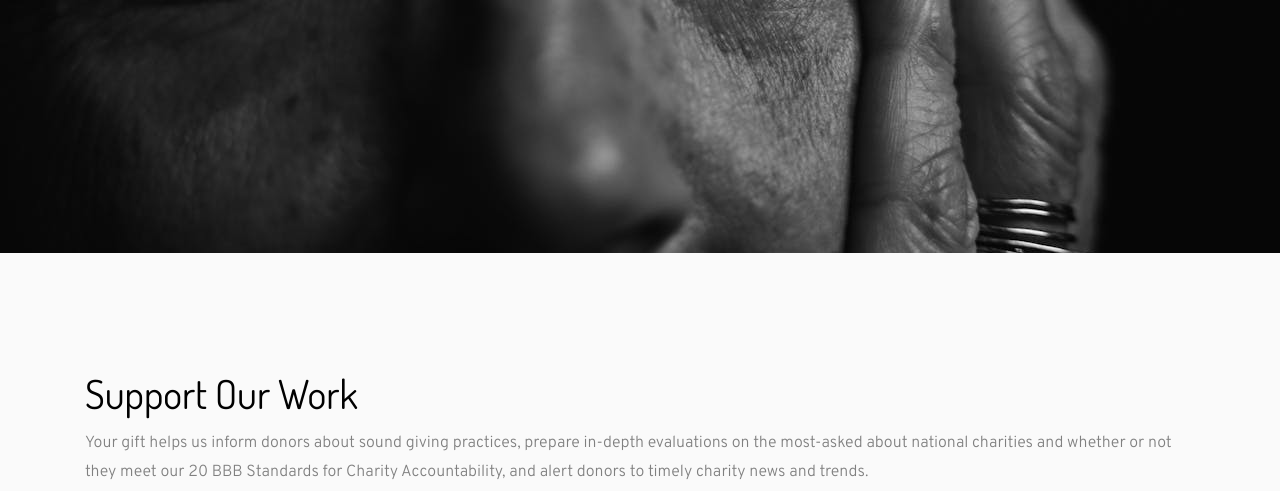
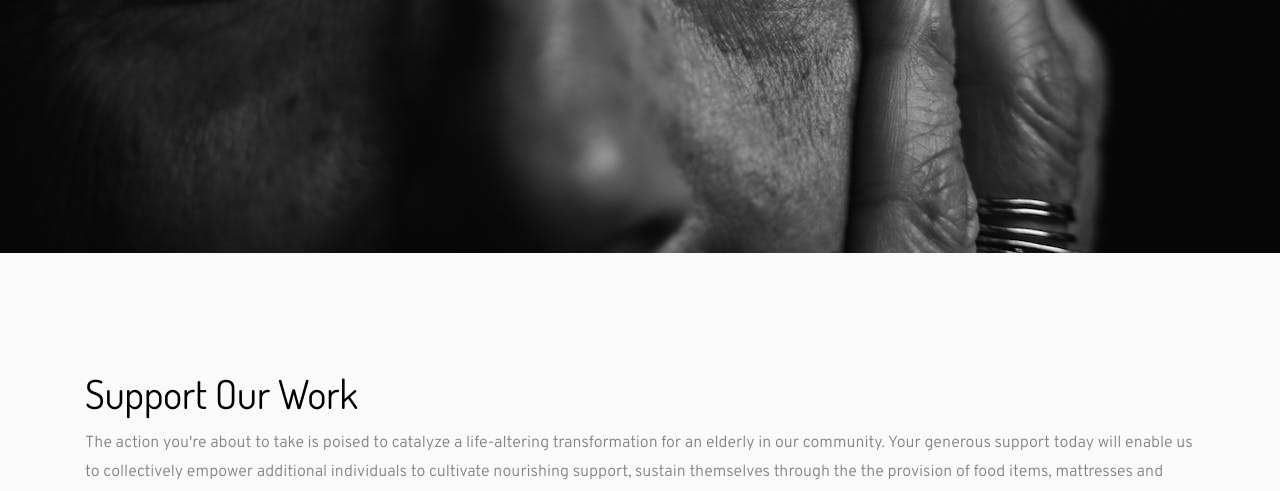
Before and after one commit to shf-gh/shf-gh.github.io, a plain HTML site: page donate.html in a window 1280 px wide. Shown: the part 447-938 px from the top of the page. Drawn offline with Linux system fonts and the light colour scheme; some packages are replaced by stand-ins of ours; no server answers; files whose address does not match are found by name.

Commit message:
Added text for donation page

```diff
--- a/donate.html
+++ b/donate.html
@@ -68,7 +68,9 @@
       <div class="container">
         <h1>Support Our Work</h1>
         <p>
-          Your gift helps us inform donors about sound giving practices, prepare in-depth evaluations on the most-asked about national charities and whether or not they meet our 20 BBB Standards for Charity Accountability, and alert donors to timely charity news and trends.
+          The action you're about to take is poised to catalyze a life-altering transformation for an elderly in our community.
+          Your generous support today will enable us to collectively empower additional individuals to cultivate
+          nourishing support, sustain themselves through the the provision of food items, mattresses and safeguard the health of those we support. We extend our heartfelt gratitude for your contribution and support.
         </p>
         <div>
           <h2>Donate with Raisely</h2>
```
